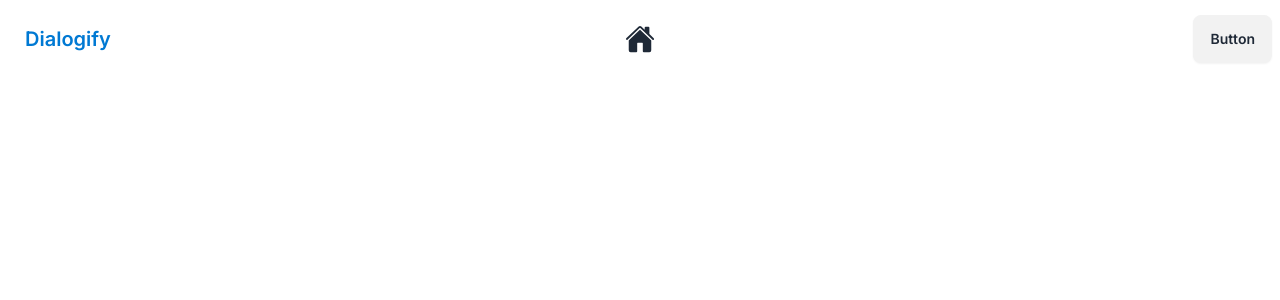
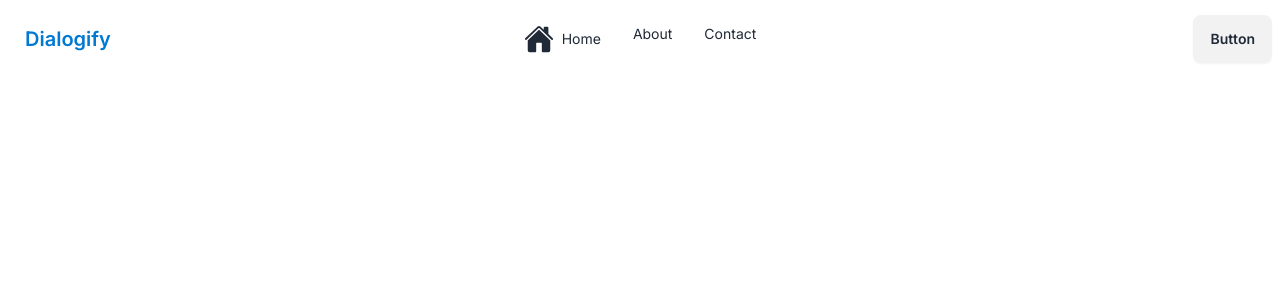
Before and after one commit to bishaldofo/dialogify-project, a Next.js app: page / in a window 1280 px wide. Shown: the top 300 px of the page. Built offline with nearby package versions, Linux system fonts and the light colour scheme.

Commit message:
Home nav

```diff
--- a/src/components/shared/Navbar.jsx
+++ b/src/components/shared/Navbar.jsx
@@ -12,16 +12,18 @@ const Navbar = () => {
                <svg xmlns="http://www.w3.org/2000/svg" className="h-5 w-5" fill="none" viewBox="0 0 24 24" stroke="currentColor"><path strokeLinecap="round" strokeLinejoin="round" strokeWidth="2" d="M4 6h16M4 12h8m-8 6h16" /></svg>
                </div>
                <ul tabIndex={0} className="menu menu-sm dropdown-content mt-3 z-[1] p-2 shadow bg-base-100 rounded-box w-52">
-                  <li><Link href="/"><IoHome />Home</Link></li>
-                  <li><Link href="/"><IoHome />About</Link></li>
-                  <li><Link href="/"><IoHome />Contact</Link></li>
+                  <li><IoHome /><Link href="/">Home</Link></li>
+                  <li><Link href="/">About</Link></li>
+                  <li><Link href="/">Contact</Link></li>
                </ul>
             </div>
             <a className="btn btn-ghost text-xl text-[#0079D3]">Dialogify</a>
          </div>
          <div className="navbar-center hidden lg:flex">
             <ul className="menu menu-horizontal px-1">
-               <li><Link href="/"><IoHome className="text-3xl" /></Link></li>
+               <li><Link href="/"><IoHome className="text-3xl" />Home</Link></li>
+               <li><Link href="/">About</Link></li>
+               <li><Link href="/">Contact</Link></li>
             </ul>
          </div>
          <div className="navbar-end">
```
